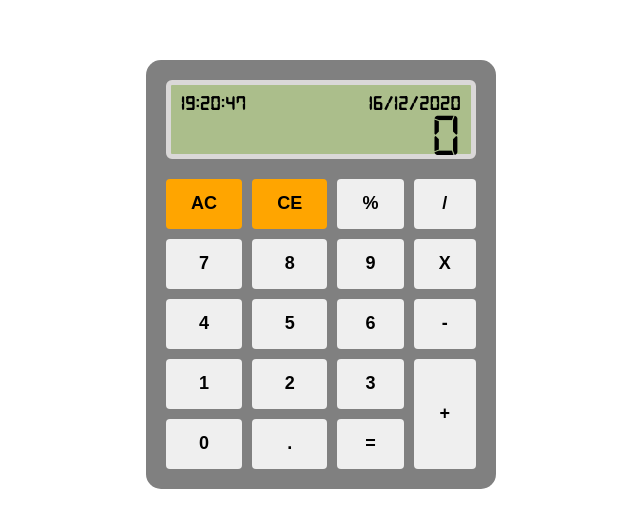
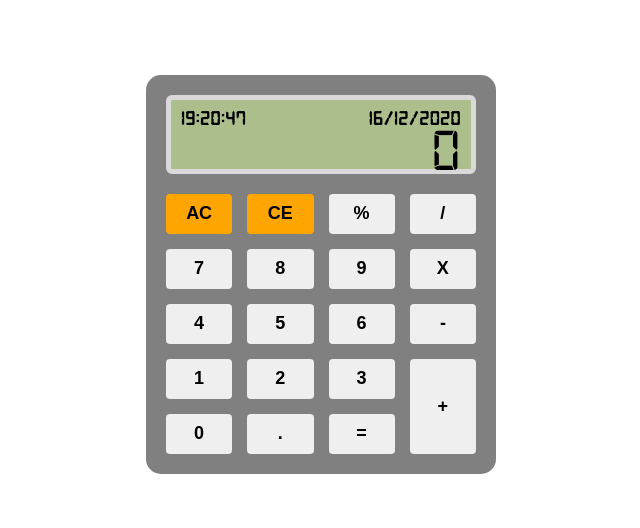
Before and after one commit to PedroLima8080/calculadora-mvc, a plain HTML site: page calc.html in a window 1280 px wide. Shown: the part 126-654 px from the top of the page, without its empty margins (319-959 px from the left). Drawn offline with Linux system fonts and the light colour scheme.

Commit message:
Correção CSS

```diff
--- a/calc.html
+++ b/calc.html
@@ -33,10 +33,11 @@
             <button class="btn-1">1</button>
             <button class="btn-2">2</button>
             <button class="btn-3">3</button>
+            <button class="btn-soma">+</button>
+
             <button class="btn-0">0</button>
             <button class="btn-ponto">.</button>
             <button class="btn-igual">=</button>
-            <button class="btn-soma">+</button>
         </div>
     </div>
 
--- a/style.css
+++ b/style.css
@@ -64,90 +64,28 @@ html, body{
 .buttons{
     margin-top: 20px;
     display: grid;
+    grid-template-columns: repeat(4, 1fr);
+    grid-gap: 15px;
 }
 
 .buttons button{
     font-size: 18px;
     font-weight: bold;
     border-radius: 4px;
+    height: 40px;
     border: none;
     cursor: pointer;
 }
 
-.buttons button.btn-ac {
-    grid-area: btn-ac;
+.buttons button.btn-ac, .buttons button.btn-ce{
     background-color: orange;
 }
-.buttons button.btn-ce {
-    grid-area: btn-ce;
-    background-color: orange;
-}
-.buttons button.btn-porcento {
-    grid-area: btn-porcento;
-}
-.buttons button.btn-divisao {
-    grid-area: btn-divisao;
-}
-.buttons button.btn-7 {
-    grid-area: btn-7;
-}
-.buttons button.btn-8 {
-    grid-area: btn-8;
-}
-.buttons button.btn-9 {
-    grid-area: btn-9;
-}
-.buttons button.btn-multiplicacao {
-    grid-area: btn-m;
-}
-.buttons button.btn-4 {
-    grid-area: btn-4;
-}
-.buttons button.btn-5 {
-    grid-area: btn-5;
-}
-.buttons button.btn-6 {
-    grid-area: btn-6;
-}
-.buttons button.btn-subtracao {
-    grid-area: btn-s;
-}
-.buttons button.btn-1 {
-    grid-area: btn-1;
-}
-.buttons button.btn-2 {
-    grid-area: btn-2;
-}
-.buttons button.btn-3 {
-    grid-area: btn-3;
-}
-.buttons button.btn-somaa {
-    grid-area: btn-somaa;
-}
-.buttons button.btn-0 {
-    grid-area: btn-0;
-}
-.buttons button.btn-ponto {
-    grid-area: btn-p;
-}
-.buttons button.btn-igual {
-    grid-area: btn-i;
-}
+
 .buttons button.btn-soma {
-    grid-area: btn-soma;
+    grid-row: span 2;
+    height: 100%;
 }
 
 .buttons button:hover{
     background-color: rgba(255, 255, 255, 0.281);
 }
-
-.buttons{
-    grid-template:
-    "btn-ac btn-ce btn-porcento btn-divisao" 50px
-    "btn-7 btn-8 btn-9 btn-m" 50px
-    "btn-4 btn-5 btn-6 btn-s" 50px
-    "btn-1 btn-2 btn-3 btn-soma" 50px
-    "btn-0 btn-p btn-i btn-soma" 50px
-    ;
-    grid-gap: 10px;
-}
```
